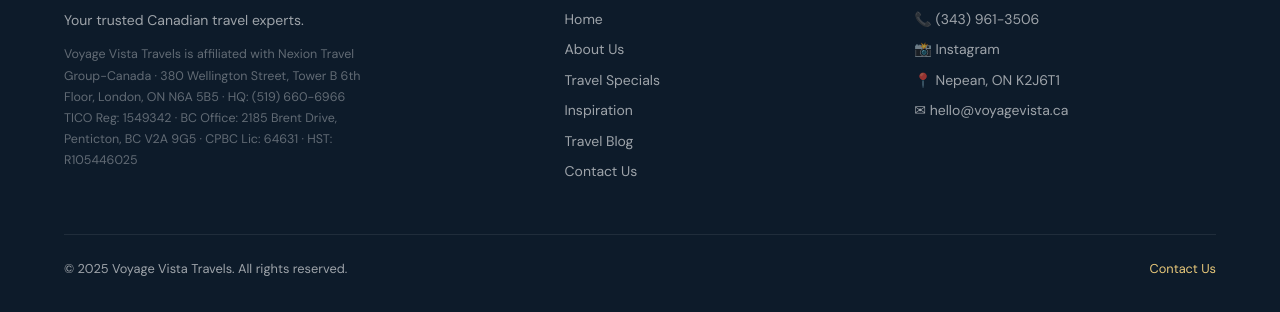
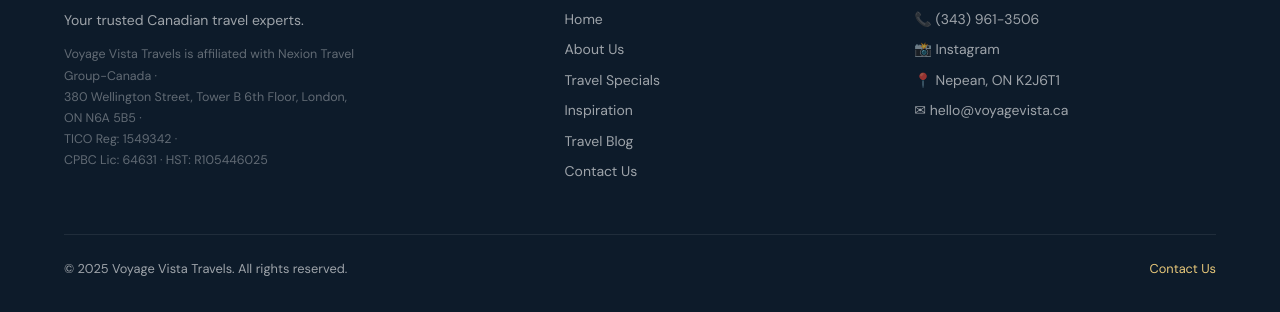
Before and after one commit to MsSaidat25/Voyage-Website, a plain HTML site: page voyagevista/about.html in a window 1280 px wide. Shown: the part 2420-2732 px from the top of the page. Drawn offline with nearby package versions, Linux system fonts and the light colour scheme.

Commit message:
Update footer content for Voyage Vista Travels

```diff
--- a/voyagevista/about.html
+++ b/voyagevista/about.html
@@ -87,7 +87,7 @@
 <footer class="footer">
   <div class="footer-top">
     <div class="footer-brand"><h3>✈ Voyage Vista Travels</h3><p>Your trusted Canadian travel experts.</p>
-      <p style="margin-top:12px;font-size:0.78rem;line-height:1.7;color:rgba(255,255,255,0.35);">Voyage Vista Travels is affiliated with Nexion Travel Group-Canada · 380 Wellington Street, Tower B 6th Floor, London, ON N6A 5B5 · HQ: (519) 660-6966<br>TICO Reg: 1549342 · BC Office: 2185 Brent Drive, Penticton, BC V2A 9G5 · CPBC Lic: 64631 · HST: R105446025</p></div>
+      <p style="margin-top:12px;font-size:0.78rem;line-height:1.7;color:rgba(255,255,255,0.35);">Voyage Vista Travels is affiliated with Nexion Travel Group-Canada · <br>380 Wellington Street, Tower B 6th Floor, London, ON N6A 5B5 ·<br>TICO Reg: 1549342 ·<br>CPBC Lic: 64631 · HST: R105446025</p></div>
     <div class="footer-col"><h4>Quick Links</h4><a href="index.html">Home</a><a href="about.html">About Us</a><a href="specials.html">Travel Specials</a><a href="inspiration.html">Inspiration</a><a href="blog.html">Travel Blog</a><a href="contact.html">Contact Us</a></div>
     <div class="footer-col"><h4>Contact</h4><a href="tel:3439613506">📞 (343) 961-3506</a>
       <a href="https://www.instagram.com/voyagetravels_cruises/" target="_blank" rel="noopener">📸 Instagram</a><a href="contact.html">📍 Nepean, ON K2J6T1</a><a href="mailto:hello@voyagevista.ca">✉ hello@voyagevista.ca</a></div>
```
